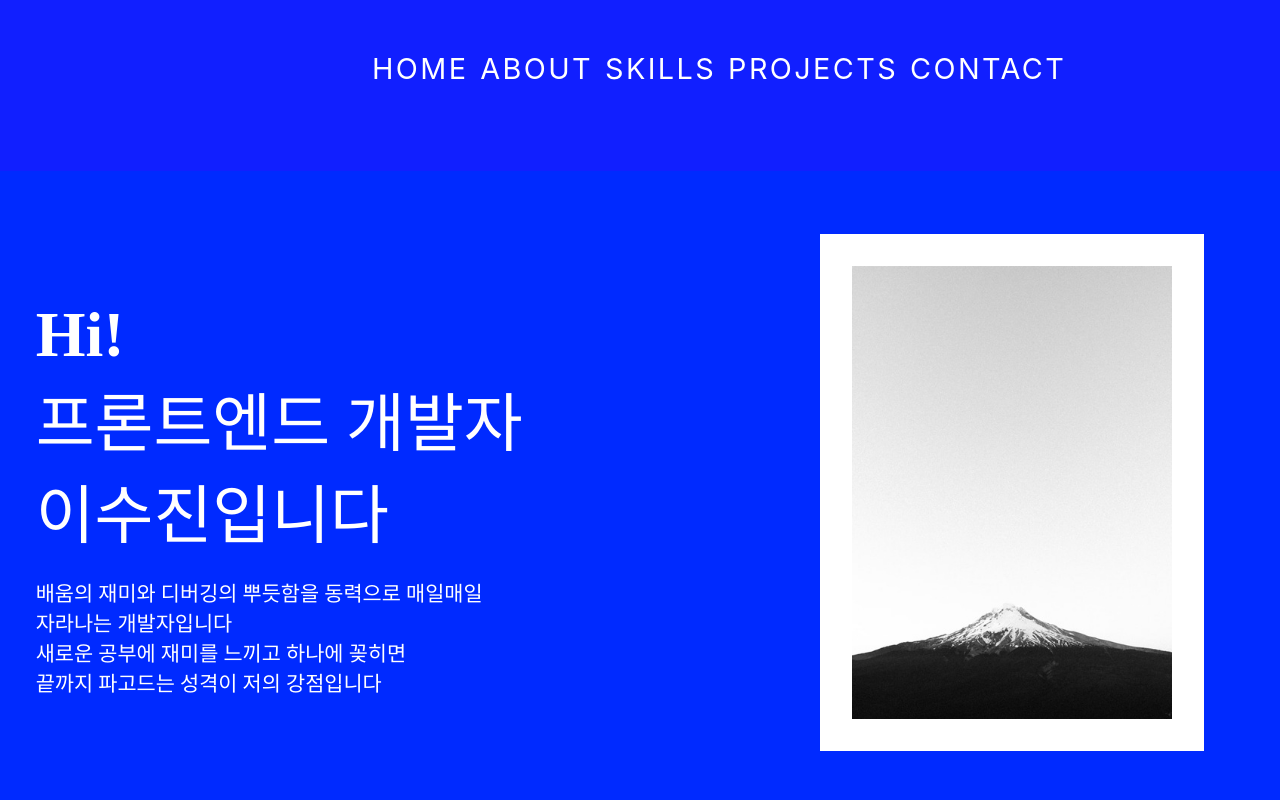
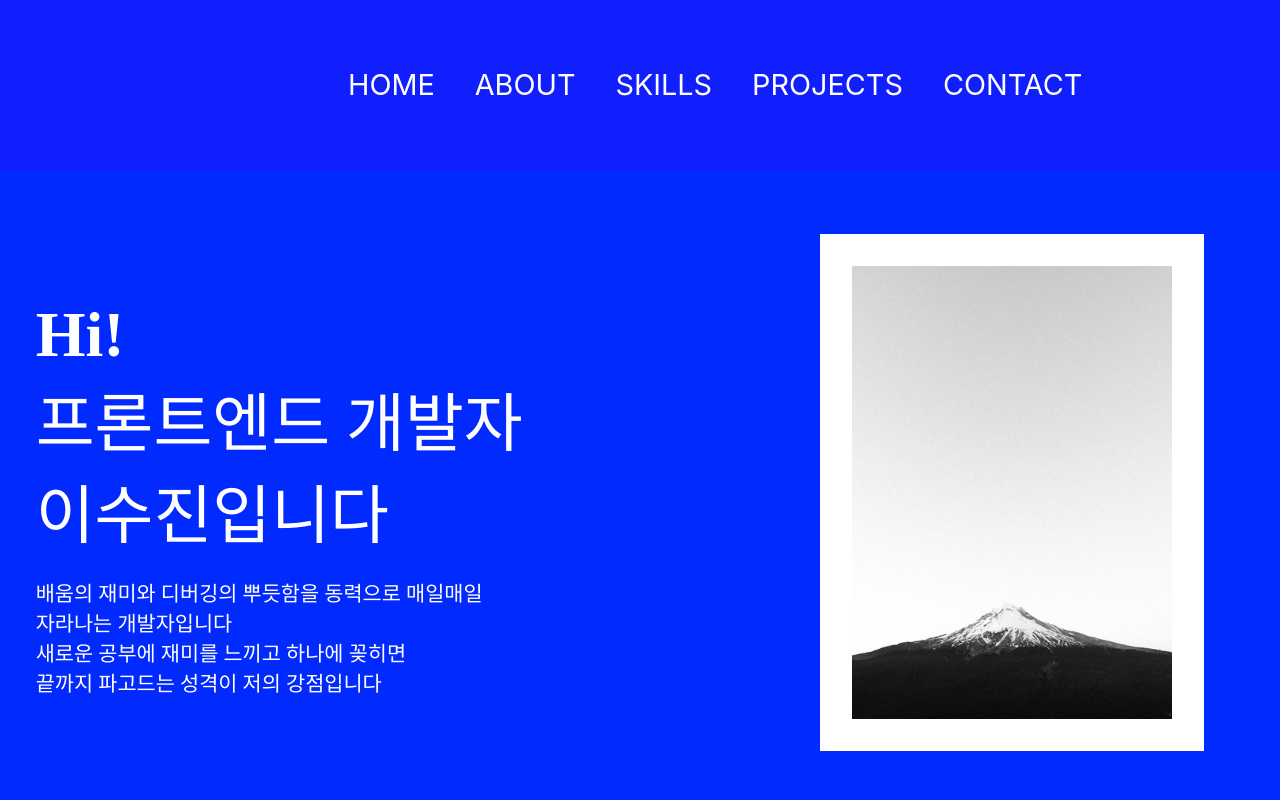
Before and after one commit to Lee-Soojin/Sooijn-Portfolio, a React (Create React App) app: page / in a window 1280 px wide. Shown: the top 800 px of the page. Built offline with nearby package versions, Linux system fonts and the light colour scheme; the HTML template or start-up script is replaced by a standard one; a web font is replaced by a local one.

Commit message:
CSS: media query header navbar 설정

```diff
--- a/src/app.jsx
+++ b/src/app.jsx
@@ -1,4 +1,5 @@
 import "./app.css";
+import About from "./components/about/about";
 import Header from "./components/header/header";
 import Home from "./components/home/home";
 
@@ -7,6 +8,7 @@ function App() {
     <>
       <Header />
       <Home />
+      <About />
     </>
   );
 }
--- a/src/components/header/header.jsx
+++ b/src/components/header/header.jsx
@@ -1,10 +1,27 @@
-import React from "react";
+import React, { useState } from "react";
 import styles from "./header.module.css";
+import { BiMenuAltLeft } from "react-icons/bi";
 
 const Header = (props) => {
+  const [isClicked, setIsClicked] = useState(false);
+
+  const handleClick = (event) => {
+    event.preventDefault();
+    setIsClicked(!isClicked);
+  };
+
+  // ${styles['site-search__suggestions']} ${styles['site-search__suggestions--active']}
+
   return (
     <header className={styles.header}>
-      <nav className={styles.header_navbar}>
+      <button className={styles.header_toggle_button} onClick={handleClick}>
+        <BiMenuAltLeft alt="menu toggle icon" />
+      </button>
+      <nav
+        className={
+          isClicked ? styles["header_navbar__active"] : styles["header_navbar"]
+        }
+      >
         <ul className={styles.header_navbar_menu}>
           <li>
             <a href="#">HOME</a>
--- a/src/components/header/header.module.css
+++ b/src/components/header/header.module.css
@@ -10,6 +10,7 @@
   display: flex;
   position: absolute;
   top: 0;
+  left: 0;
   width: 100%;
   height: 171px;
   background-color: var(--background-color);
@@ -19,6 +20,7 @@
 
 .header_navbar {
   display: flex;
+  position: relative;
   width: 100%;
   height: 100%;
 }
@@ -30,30 +32,40 @@
   justify-content: space-between;
   align-items: center;
   margin: 0 auto;
+  padding: 0;
   color: white;
   font-size: 1.8rem;
   width: 50%;
   height: 100%;
 }
 
+.header_navbar_menu > li {
+  text-align: center;
+  align-items: center;
+  justify-content: center;
+  margin: 0 auto;
+  padding: 12px 12px;
+}
+
 .header_navbar_menu > li > a {
   color: white;
   text-decoration: none;
-  letter-spacing: 0.15rem;
-  padding: 15px 12px;
   position: relative;
+  text-align: center;
+  align-items: center;
+  justify-content: center;
 }
 
 .header_navbar_menu > li > a::after {
   background: none repeat scroll 0 0 transparent;
-  bottom: 0;
+  bottom: -0.2rem;
   content: "";
   display: block;
   height: 2px;
   left: 50%;
-  position: absolute;
+  position: relative;
   background: #fff;
-  transition: width 0.3s ease 0s, left 0.3s ease 0s;
+  transition: width 0.3s ease 0s, left 0.1s ease 0s;
   width: 0;
 }
 
@@ -61,3 +73,102 @@
   width: 100%;
   left: 0;
 }
+
+.header_toggle_button {
+  display: none;
+}
+
+@media screen and (max-width: 1920px) and (min-width: 671px) {
+  .header_navbar_menu {
+    font-size: 1.8rem;
+  }
+
+  .header_navbar_menu > li {
+    margin-left: 1rem;
+  }
+}
+
+@media screen and (max-width: 670px) {
+  .header_navbar_menu {
+    font-size: 1.5rem;
+  }
+}
+
+@media screen and (max-width: 900px) {
+  @keyframes rotate {
+    0% {
+      transform: rotate(0);
+    }
+    30% {
+      transform: rotate(5deg);
+    }
+
+    70% {
+      transform: rotate(-10deg);
+    }
+
+    100% {
+      transform: rotate(0);
+    }
+  }
+
+  .header_toggle_button {
+    display: block;
+    background: none;
+    border: none;
+    font-size: 4rem;
+    position: absolute;
+    left: 1rem;
+    top: 1rem;
+    z-index: 500;
+    cursor: pointer;
+  }
+
+  .header_toggle_button:hover {
+    animation-name: rotate;
+    animation-duration: 1s;
+  }
+
+  .header_navbar {
+    display: none;
+    width: 100%;
+    height: 100%;
+  }
+
+  .header_navbar__active {
+    height: 100vh;
+    width: 100vw;
+    background-color: white;
+    color: black;
+    font-size: 1.5rem;
+    overflow: hidden;
+  }
+
+  .header_navbar_menu {
+    flex-direction: column;
+    padding: 5rem 0;
+    width: 100%;
+  }
+
+  .header_navbar_menu > li {
+    border-bottom: 1px solid black;
+    width: 70%;
+    text-align: left;
+    margin-left: 15%;
+  }
+
+  .header_navbar_menu > li > a {
+    color: black;
+  }
+
+  .header_navbar_menu > li > a::after {
+    background-color: blue;
+    height: 0.5rem;
+    left: 0;
+  }
+
+  .header_navbar_menu > li > a:hover:after {
+    width: 70%;
+    left: 0;
+  }
+}
--- a/src/components/home/home.jsx
+++ b/src/components/home/home.jsx
@@ -14,7 +14,7 @@ const Home = (props) => {
               이수진입니다
             </p>
           </span>
-
+          <span></span>
           <p className={styles.site_banner__subdescription}>
             배움의 재미와 디버깅의 뿌듯함을 동력으로 매일매일 자라나는
             개발자입니다
--- a/src/components/home/home.module.css
+++ b/src/components/home/home.module.css
@@ -24,6 +24,7 @@
   top: 170px;
   height: 100vh;
   width: 100vw;
+  max-width: 100vw;
   background: url(../../imgs/home_bg.jpg) no-repeat;
   font-size: 16px;
   overflow-x: hidden;
@@ -39,7 +40,6 @@
 .site_banner__contents {
   padding-top: 5rem;
   display: inline;
-  /* flex-direction: column; */
   width: 70%;
   padding-right: 6rem;
   font-family: "GongGothicBold";
```
